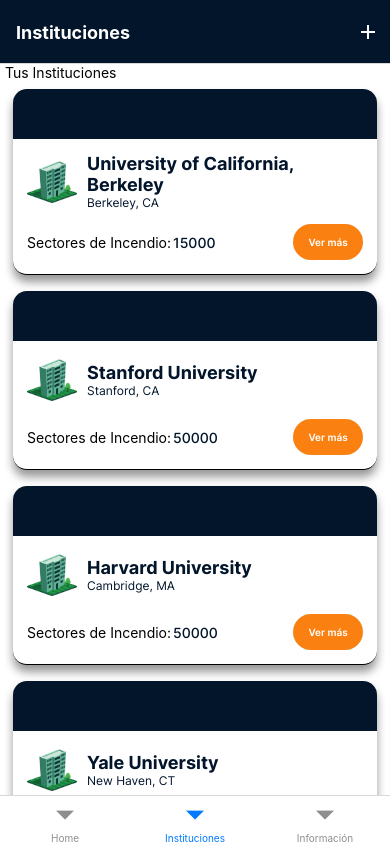
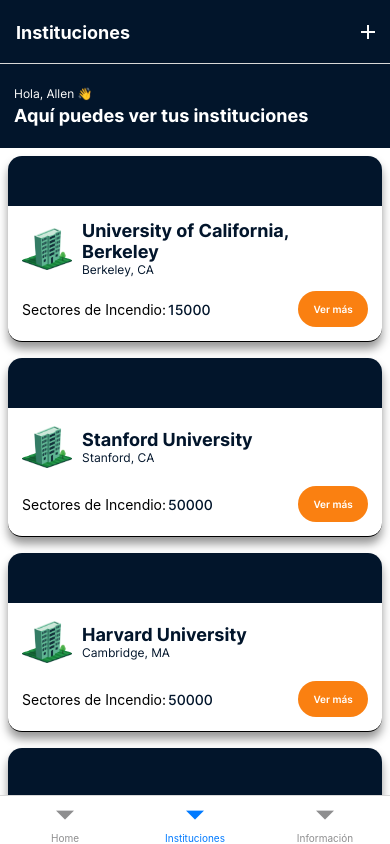
Before and after one commit to AFrozst/Fireload-NB-App, a React Native app: screen /Institutions in a window 390 px wide. Built offline with nearby package versions, Linux system fonts and the light colour scheme.

Commit message:
Update Component Header

```diff
--- a/Layouts/LayoutScreen.js
+++ b/Layouts/LayoutScreen.js
@@ -16,7 +16,7 @@
   container: {
     flex: 1,
     backgroundColor: COLORS.white,
-    paddingHorizontal: 5,
+    paddingHorizontal: 0,
   },
 });
 
--- a/components/HomeHeader.js
+++ b/components/HomeHeader.js
@@ -1,14 +1,40 @@
-import { StyleSheet, Text, View } from "react-native";
 import React from "react";
+import { Text, View, StyleSheet, Image, TextInput } from "react-native";
+import { COLORS, FONTS, SIZES } from "../constants";
 
 const HomeHeader = () => {
   return (
-    <View>
-      <Text>Tus Instituciones</Text>
+    <View style={styles.container}>
+      <View style={{ marginVertical: SIZES.base }}>
+        <Text
+          style={{
+            fontFamily: FONTS.InterRegular,
+            fontSize: SIZES.small,
+            color: COLORS.white,
+          }}
+        >
+          Hola, Allen 👋
+        </Text>
+        <Text
+          style={{
+            fontFamily: FONTS.InterBold,
+            fontSize: SIZES.large,
+            color: COLORS.white,
+            marginTop: SIZES.base / 2,
+          }}
+        >
+          Aquí puedes ver tus instituciones
+        </Text>
+      </View>
     </View>
   );
 };
 
 export default HomeHeader;
 
-const styles = StyleSheet.create({});
+const styles = StyleSheet.create({
+  container: {
+    backgroundColor: COLORS.primary,
+    padding: SIZES.font,
+  },
+});
```
